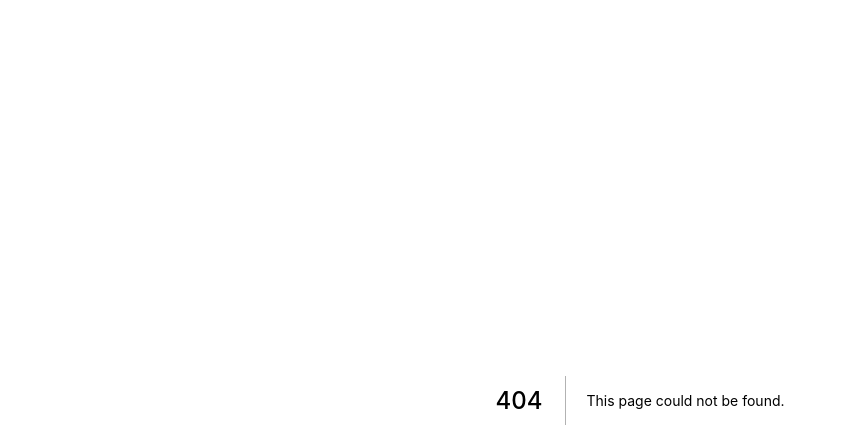
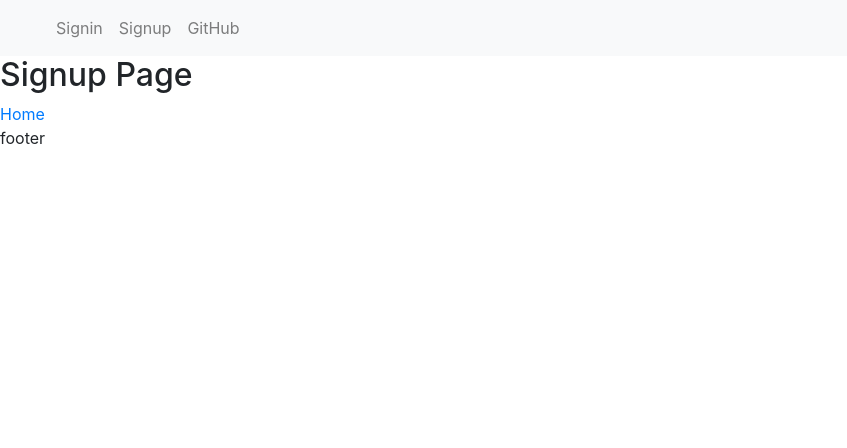
Before and after one commit to kenneth-brook/portfolio-blog, a Next.js app in the folder frontend/: page /signup in a window 1280 px wide. Before the commit this address had no page. Shown: the top 448 px of the page, without its empty margins (0-847 px from the left). Built offline with nearby package versions, Linux system fonts and the light colour scheme.

Commit message:
links now running through v-dom, and fixed prettier

```diff
--- a/frontend/components/Header.js
+++ b/frontend/components/Header.js
@@ -1,4 +1,5 @@
 import React, { useState } from 'react';
+import Link from 'next/link';
 import { APP_NAME } from '../config';
 import {
 	Collapse,
@@ -12,7 +13,7 @@ import {
 	DropdownToggle,
 	DropdownMenu,
 	DropdownItem,
-  NavbarText
+	NavbarText,
 } from 'reactstrap';
 
 const Header = (props) => {
@@ -22,23 +23,33 @@ const Header = (props) => {
 
 	return (
 		<div>
-      <Navbar color="light" light expand="md">
-        <NavbarBrand href="/">{APP_NAME}</NavbarBrand>
+			<Navbar color='light' light expand='md'>
+				<Link href='/'>
+					<NavLink className='font-weight-bold'>{APP_NAME}</NavLink>
+				</Link>
 				<NavbarToggler onClick={toggle} />
 				<Collapse isOpen={isOpen} navbar>
-          <Nav className="mr-auto" navbar>
+					<Nav className='mr-auto' navbar>
 						<NavItem>
-              <NavLink href="/components/">Components</NavLink>
+							<Link href='/signin'>
+								<NavLink>Signin</NavLink>
+							</Link>
 						</NavItem>
 						<NavItem>
-              <NavLink href="https://github.com/reactstrap/reactstrap">GitHub</NavLink>
+							<Link href='/signup'>
+								<NavLink>Signup</NavLink>
+							</Link>
+						</NavItem>
+						<NavItem>
+							<NavLink href='https://github.com/reactstrap/reactstrap'>
+								GitHub
+							</NavLink>
 						</NavItem>
 					</Nav>
-          <NavbarText>Simple Text</NavbarText>
 				</Collapse>
 			</Navbar>
 		</div>
 	);
-}
+};
 
 export default Header;
--- a/frontend/package.json
+++ b/frontend/package.json
@@ -16,5 +16,8 @@
     "react": "^17.0.1",
     "react-dom": "^17.0.1",
     "reactstrap": "^8.6.0"
+  },
+  "devDependencies": {
+    "prettier": "2.1.2"
   }
 }
--- /dev/null
+++ b/frontend/pages/signup.js
@@ -0,0 +1,15 @@
+import Layout from '../components/Layout';
+import Link from 'next/link';
+
+const Signup = () => {
+	return (
+		<Layout>
+			<h2>Signup Page</h2>
+			<Link href='/'>
+				<a>Home</a>
+			</Link>
+		</Layout>
+	);
+};
+
+export default Signup;
```
Also changed, not shown: frontend/config.js (+5 -3 lines), frontend/pages/_document.js (+14 -9 lines), frontend/pages/index.js (+9 -5 lines), frontend/pages/signin.js (added, +11 -0 lines), 1 other file (tests, documents, lock files or other folders). Lines whose indentation alone changed are shown as unchanged.
